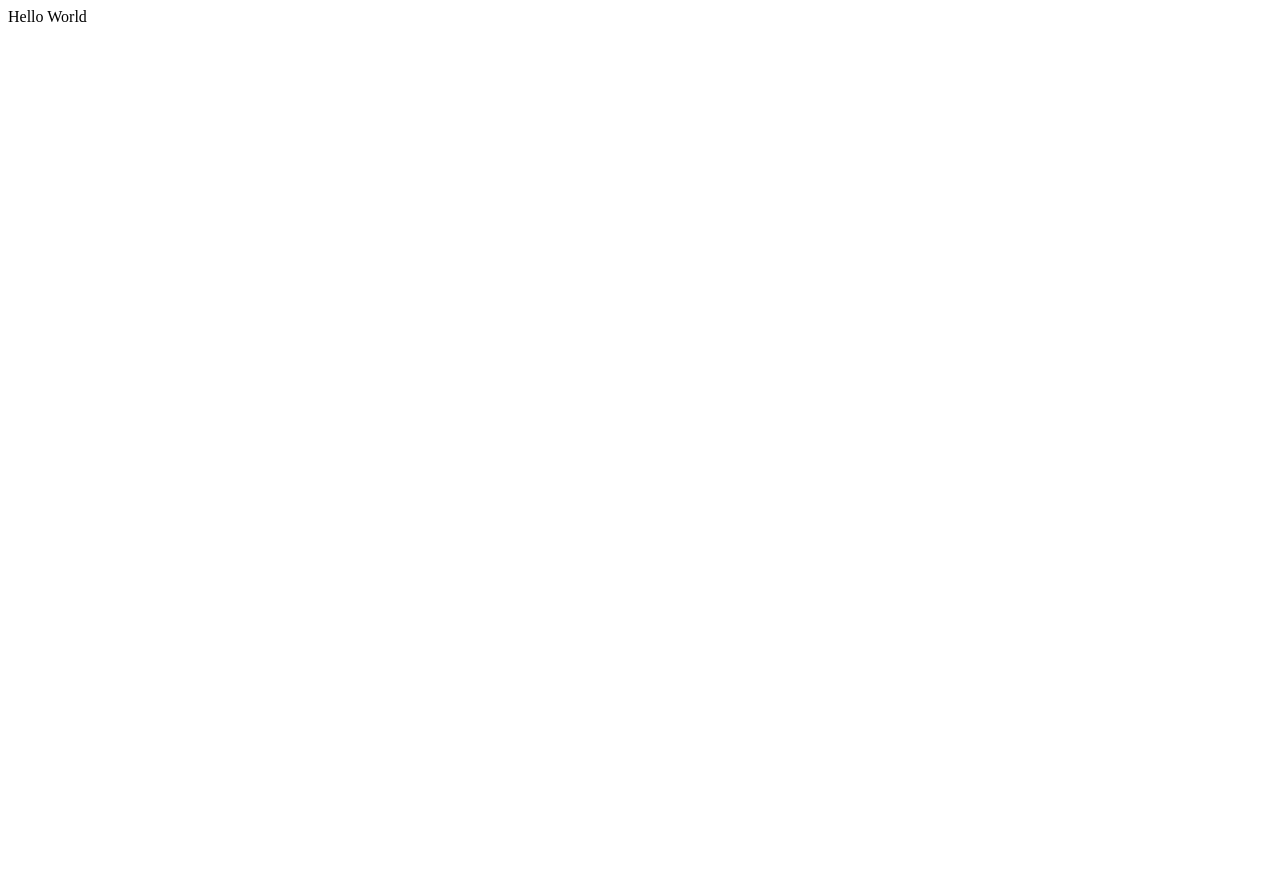
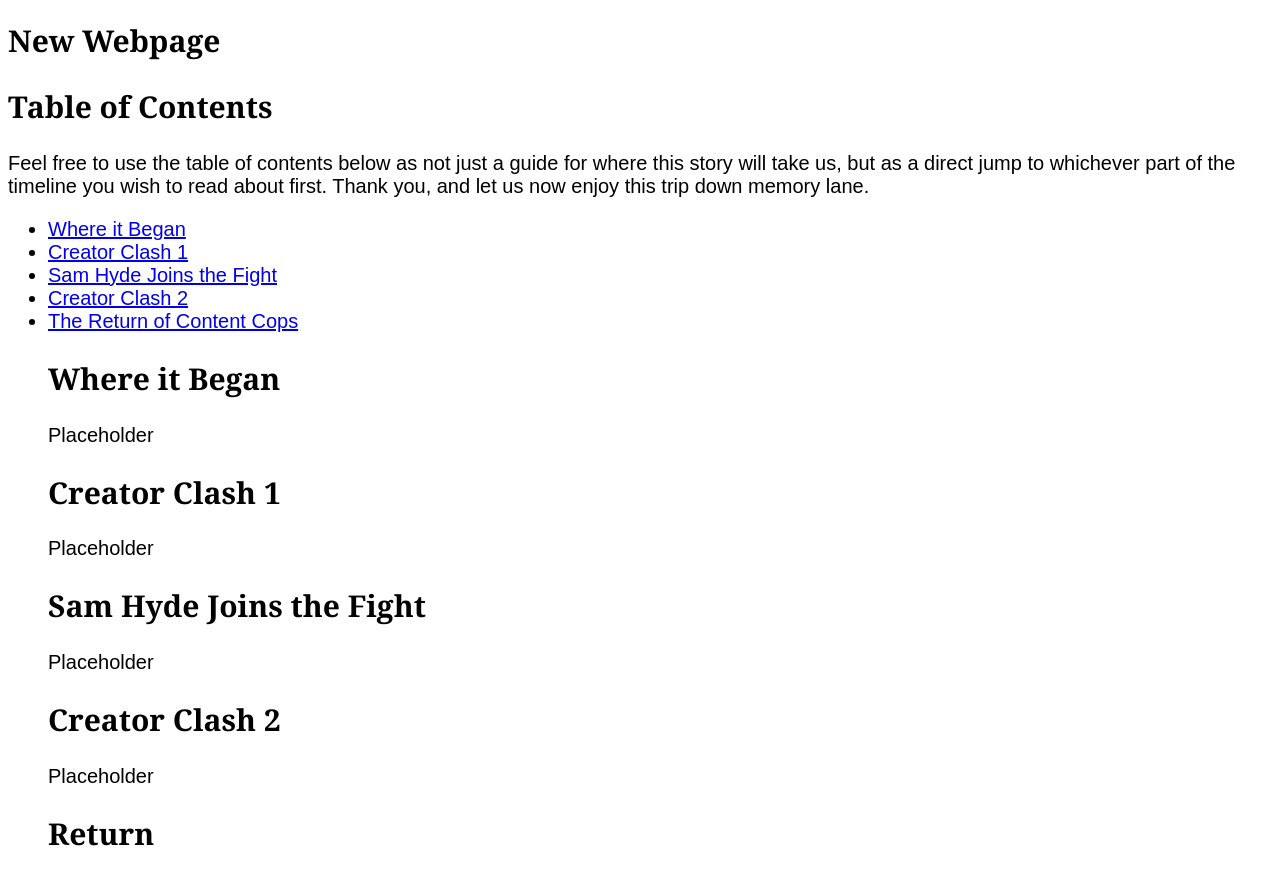
Before and after one commit to rosearcanum/rosearcanum.github.io, a plain HTML site: page index.html in a window 1280 px wide. Before the commit the page ends 800 px from the top, so only its background shows below. Drawn offline with Linux system fonts and the light colour scheme.

Commit message:
Add files via upload

```diff
--- a/index.html
+++ b/index.html
@@ -1 +1,58 @@
-Hello World
+<!DOCTYPE html>
+<html lang="en">
+	<head>
+		<meta charset="UTF-8">
+		<title>Idubbbz Anthology</title>
+		<style>
+		 body {
+		   font-family: 'Arial', sans-serif;
+		   font-size: 20px;
+		}
+		 h1, h2 {
+		   font-family: 'Georgia', serif;
+		   font-size: 30px;
+
+		}
+		</style>
+	</head>
+
+	<body>
+
+	<audio id="bg-music" loop>
+    <source src="background.mp3" type="audio/mpeg">
+    Your browser does not support the audio element.
+  </audio>
+
+  <script>
+
+	document.body.addEventListener('click',
+	function () {
+		const music =
+	document.getElementById('bg-music');
+		music.play();
+	}, { once: true });
+  </script>
+
+	<h1>New Webpage</h1>
+	<p></p>
+	<h2>Table of Contents</h2>
+	<p>Feel free to use the table of contents below as not just a guide for where this story will take us, but as a direct jump to whichever part of the timeline you wish to read about first. Thank you, and let us now enjoy this trip down memory lane.</p>
+	<ul>
+	   <li><a href="#where-it-began">Where it Began</a></li>
+	   <li><a href="#creator-clash-1">Creator Clash 1</a></li>
+	   <li><a href="sam-hyde">Sam Hyde Joins the Fight</a></li>
+	   <li><a href="creator-clash-2">Creator Clash 2</a></li>
+	   <li><a href="return">The Return of Content Cops</a></li>
+
+	<h2 id="where-it-began">Where it Began</h2>
+		<p>Placeholder</p>
+	<h2 id="creator-clash-1">Creator Clash 1</h2>
+	   <p>Placeholder</p>
+	<h2 id="sam-hyde">Sam Hyde Joins the Fight</h2>
+	   <p>Placeholder</p>
+	<h2 id="creator-clash-2">Creator Clash 2</h2>
+	   <p>Placeholder</p>
+	<h2 id="return">Return</h2>
+	</body>
+
+</html>
```
